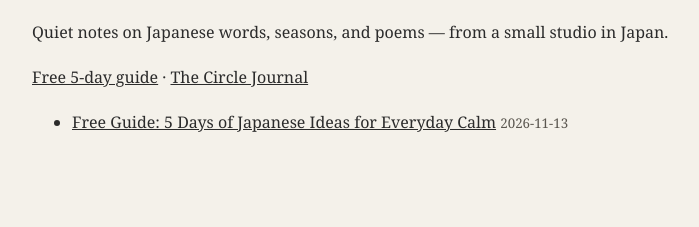
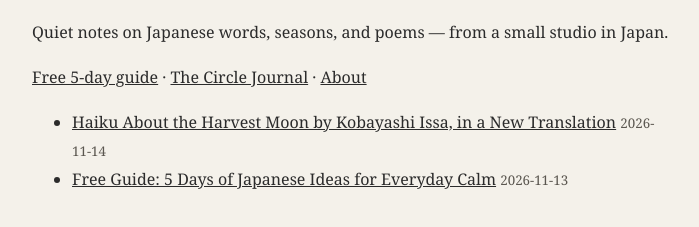
Before and after one commit to globalinnerdivine/globalinnerdivine.github.io, a plain HTML site: page index.html in a window 1280 px wide. Shown: the part 101-328 px from the top of the page, without its empty margins (288-987 px from the left). Drawn offline with Linux system fonts and the light colour scheme.

Commit message:
index 2026-11-14

```diff
--- a/index.html
+++ b/index.html
@@ -4,5 +4,5 @@
 <style>body{background:#F4F1EA;color:#2B2B2B;font-family:Georgia,serif;max-width:640px;margin:40px auto;padding:0 20px;line-height:1.8}a{color:#2B2B2B}small{color:#5a564f}</style>
 </head><body><h1 style="font-weight:normal;letter-spacing:.15em">GLOBAL INNER DIVINE</h1>
 <p>Quiet notes on Japanese words, seasons, and poems — from a small studio in Japan.</p>
-<p><a href="https://globalinnerdivine.beehiiv.com">Free 5-day guide</a> · <a href="https://payhip.com/b/bm8CI">The Circle Journal</a></p>
-<ul><li><a href="https://globalinnerdivine.github.io/posts/2026-11-13.html">Free Guide: 5 Days of Japanese Ideas for Everyday Calm</a> <small>2026-11-13</small></li></ul></body></html>
+<p><a href="https://globalinnerdivine.beehiiv.com">Free 5-day guide</a> · <a href="https://payhip.com/b/bm8CI">The Circle Journal</a> · <a href="https://globalinnerdivine.github.io/about.html">About</a></p>
+<ul><li><a href="https://globalinnerdivine.github.io/posts/2026-11-14.html">Haiku About the Harvest Moon by Kobayashi Issa, in a New Translation</a> <small>2026-11-14</small></li><li><a href="https://globalinnerdivine.github.io/posts/2026-11-13.html">Free Guide: 5 Days of Japanese Ideas for Everyday Calm</a> <small>2026-11-13</small></li></ul></body></html>
```
